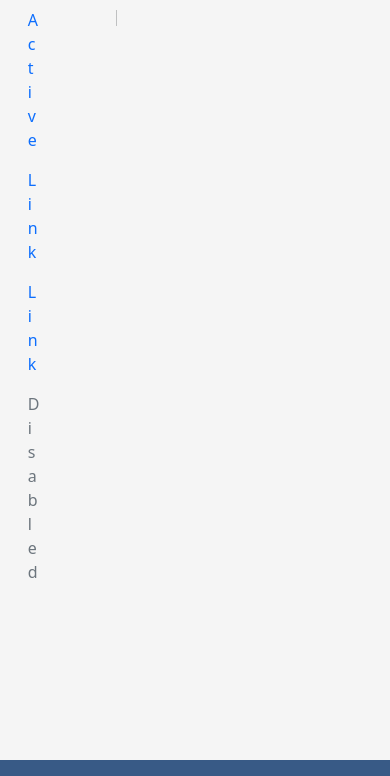
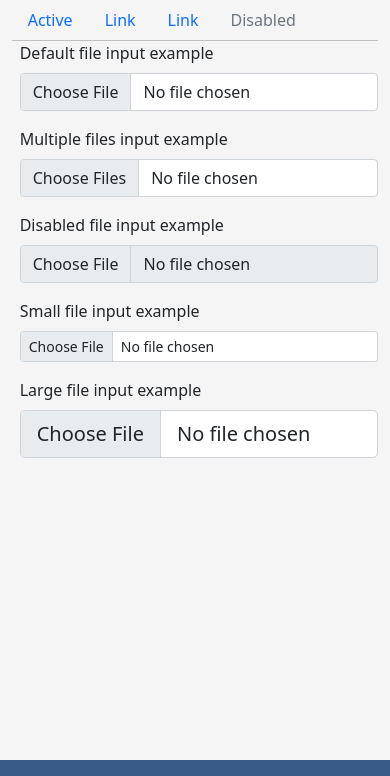
Before and after one commit to dpmumme12/Knowledge-Share, a Django app: page /users/settings in a window 390 px wide. Shown: the part 68-844 px from the top of the page. Run offline with Django 4.2, Linux system fonts and the light colour scheme; some libraries are stand-ins or nearby versions.

Commit message:
added settings navigation

```diff
--- a/SimpleKB/static/users/settings.css
+++ b/SimpleKB/static/users/settings.css
@@ -0,0 +1,38 @@
+.settings-div {
+    display: inline-flex;
+}
+
+.nav-border {
+    display: inline-block;
+    align-self: stretch;
+    width: 1px;
+    min-height: 1em;
+    background-color: currentColor;
+    opacity: .25;
+    height: 600px;
+}
+
+.settings-nav {
+    flex-direction: column;
+}
+
+@media all and (max-width:500px) {
+    .settings-div {
+        display: block;
+    }
+
+    .settings-nav {
+        flex-direction: row;
+    }
+
+    .nav-border {
+        display: block;
+        align-self: auto;
+        width: auto;
+        min-height: 0;
+        background-color: currentColor;
+        opacity: .25;
+        height: auto;
+        border-bottom: 1px solid currentColor;
+    }
+}
--- a/SimpleKB/templates/users/settings.html
+++ b/SimpleKB/templates/users/settings.html
@@ -2,25 +2,49 @@
 {% load static %}
 
 {% block styles %}
-<link rel="stylesheet" href='{% static 'knowledgebase/settings.css' %}'>
+<link rel="stylesheet" href='{% static 'users/settings.css' %}'>
 {% endblock styles %}
 
 {% block body %}
-<div class="d-inline-block" style="width: 100px;">
-    <ul class="nav flex-column">
-        <li class="nav-item">
+<div class="settings-div">
+    <div>
+        <ul class="nav settings-nav">
+            <li class="">
             <a class="nav-link active" aria-current="page" href="#">Active</a>
             </li>
-        <li class="nav-item">
+            <li class="">
             <a class="nav-link" href="#">Link</a>
             </li>
-        <li class="nav-item">
+            <li class="">
             <a class="nav-link" href="#">Link</a>
             </li>
-        <li class="nav-item">
+            <li class="">
             <a class="nav-link disabled">Disabled</a>
             </li>
         </ul>
     </div>
-<div class="vr d-inline-block" style="height: 100%;"></div>
+    <div class="nav-border"></div>
+    <div class="ps-2">
+        <div class="mb-3">
+            <label for="formFile" class="form-label">Default file input example</label>
+            <input class="form-control" type="file" id="formFile">
+          </div>
+          <div class="mb-3">
+            <label for="formFileMultiple" class="form-label">Multiple files input example</label>
+            <input class="form-control" type="file" id="formFileMultiple" multiple>
+          </div>
+          <div class="mb-3">
+            <label for="formFileDisabled" class="form-label">Disabled file input example</label>
+            <input class="form-control" type="file" id="formFileDisabled" disabled>
+          </div>
+          <div class="mb-3">
+            <label for="formFileSm" class="form-label">Small file input example</label>
+            <input class="form-control form-control-sm" id="formFileSm" type="file">
+          </div>
+          <div>
+            <label for="formFileLg" class="form-label">Large file input example</label>
+            <input class="form-control form-control-lg" id="formFileLg" type="file">
+          </div>
+    </div>
+</div>
 {% endblock body %}
```
Lines whose indentation alone changed are shown as unchanged.
